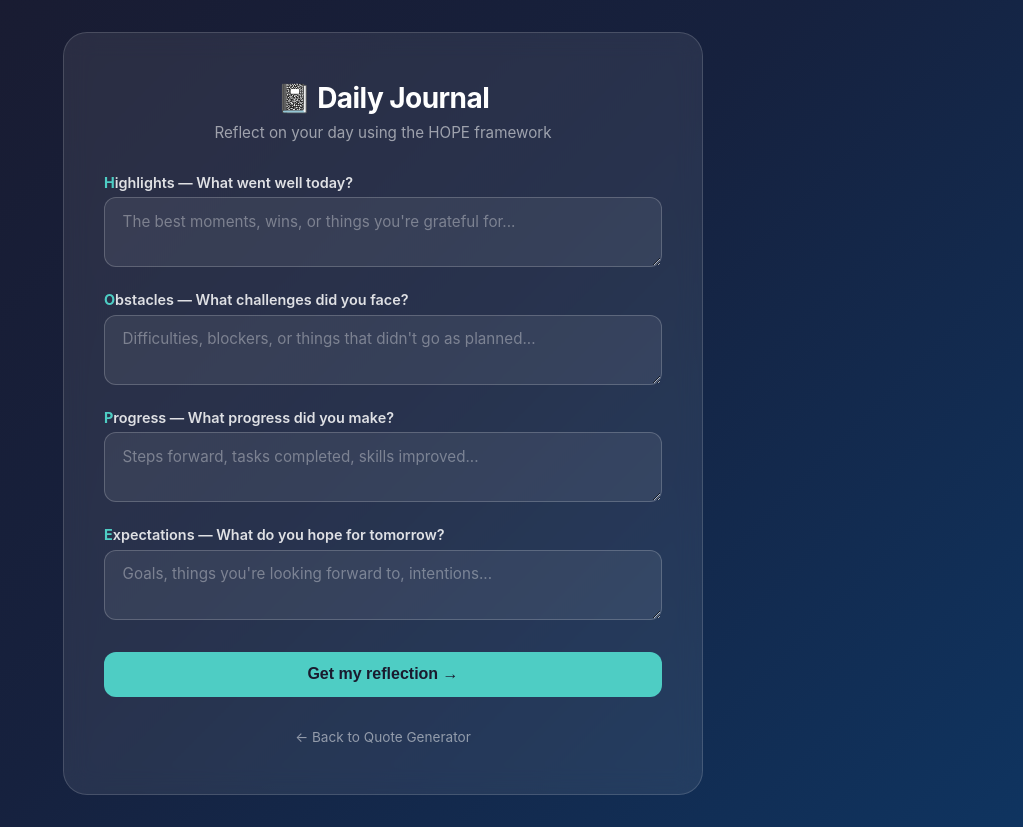
After one commit to manaswinils/agent-sandbox, a Flask app: page /journal in a window 1280 px wide. The commit adds this page. Shown: the whole page, without its empty margins (257-1280 px from the left). Run offline with Flask 3, Linux system fonts and the light colour scheme.

Commit message:
Agent: Add a daily journaling feature using the HOPE framework (Hig
Let me try again with explicit content:

```diff
--- a/app.py
+++ b/app.py
@@ -15,6 +15,7 @@ client = Anthropic()
 
 @app.route("/", methods=["GET", "POST"])
 def index():
+    """Render main quote generator page and handle form submission."""
     quote = None
     work = None
     error = None
@@ -42,18 +43,74 @@ def index():
     return render_template("index.html", quote=quote, work=work, error=error)
 
 
+@app.route("/journal", methods=["GET", "POST"])
+def journal():
+    """Render HOPE framework journal page and generate Claude reflection."""
+    reflection = None
+    error = None
+    highlights = ""
+    obstacles = ""
+    progress = ""
+    expectations = ""
+
+    if request.method == "POST":
+        highlights = request.form.get("highlights", "").strip()
+        obstacles = request.form.get("obstacles", "").strip()
+        progress = request.form.get("progress", "").strip()
+        expectations = request.form.get("expectations", "").strip()
+
+        # Only call API if at least one field is filled
+        if highlights or obstacles or progress or expectations:
+            try:
+                response = client.messages.create(
+                    model="claude-haiku-4-5-20251001",
+                    max_tokens=1024,
+                    messages=[{
+                        "role": "user",
+                        "content": (
+                            "You are a thoughtful daily journal coach. The user filled out "
+                            "their HOPE framework journal for today. Provide a warm, insightful "
+                            "3-5 sentence reflection that synthesizes their day, acknowledges "
+                            "their challenges, celebrates their wins, and offers encouragement "
+                            "for tomorrow.\n\n"
+                            f"Highlights: {highlights}\n"
+                            f"Obstacles: {obstacles}\n"
+                            f"Progress: {progress}\n"
+                            f"Expectations: {expectations}\n\n"
+                            "Reply with just the reflection, nothing else."
+                        ),
+                    }],
+                )
+                reflection = response.content[0].text.strip()
+            except Exception as e:
+                error = f"Could not generate reflection: {e}"
+
+    return render_template(
+        "journal.html",
+        reflection=reflection,
+        error=error,
+        highlights=highlights,
+        obstacles=obstacles,
+        progress=progress,
+        expectations=expectations,
+    )
+
+
 @app.route("/health", methods=["GET"])
 def health():
+    """Health check endpoint."""
     return jsonify(status="ok")
 
 
 @app.route("/ping", methods=["GET"])
 def ping():
+    """Liveness probe endpoint."""
     return jsonify(pong=True)
 
 
 @app.route("/version", methods=["GET"])
 def version():
+    """Return build/version info."""
     return jsonify(python_version=platform.python_version(), date=date.today().isoformat())
 
 
--- /dev/null
+++ b/templates/journal.html
@@ -0,0 +1,184 @@
+<!DOCTYPE html>
+<html lang="en">
+<head>
+  <meta charset="UTF-8" />
+  <meta name="viewport" content="width=device-width, initial-scale=1.0" />
+  <title>Daily Journal — HOPE Framework</title>
+  <style>
+    * { box-sizing: border-box; margin: 0; padding: 0; }
+
+    body {
+      font-family: -apple-system, BlinkMacSystemFont, "Segoe UI", sans-serif;
+      min-height: 100vh;
+      display: flex;
+      align-items: center;
+      justify-content: center;
+      background: linear-gradient(135deg, #1a1a2e 0%, #16213e 50%, #0f3460 100%);
+      color: #fff;
+      padding: 2rem;
+    }
+
+    .card {
+      background: rgba(255, 255, 255, 0.08);
+      backdrop-filter: blur(12px);
+      border: 1px solid rgba(255, 255, 255, 0.15);
+      border-radius: 1.5rem;
+      padding: 3rem 2.5rem;
+      max-width: 640px;
+      width: 100%;
+      text-align: center;
+    }
+
+    h1 {
+      font-size: 1.75rem;
+      font-weight: 700;
+      margin-bottom: 0.5rem;
+      letter-spacing: -0.02em;
+    }
+
+    .subtitle {
+      color: rgba(255,255,255,0.55);
+      font-size: 0.95rem;
+      margin-bottom: 2rem;
+    }
+
+    form { display: flex; flex-direction: column; gap: 1.25rem; }
+
+    .field-group {
+      text-align: left;
+    }
+
+    label {
+      display: block;
+      font-size: 0.9rem;
+      font-weight: 600;
+      margin-bottom: 0.4rem;
+      color: rgba(255,255,255,0.85);
+    }
+
+    label .letter {
+      color: #4ecdc4;
+      font-weight: 700;
+    }
+
+    textarea {
+      width: 100%;
+      padding: 0.85rem 1.1rem;
+      border-radius: 0.75rem;
+      border: 1px solid rgba(255,255,255,0.2);
+      background: rgba(255,255,255,0.07);
+      color: #fff;
+      font-size: 0.95rem;
+      font-family: inherit;
+      outline: none;
+      transition: border-color 0.2s;
+      resize: vertical;
+      min-height: 70px;
+    }
+
+    textarea::placeholder { color: rgba(255,255,255,0.35); }
+    textarea:focus { border-color: rgba(78, 205, 196, 0.6); }
+
+    button {
+      padding: 0.85rem;
+      border-radius: 0.75rem;
+      border: none;
+      background: #4ecdc4;
+      color: #1a1a2e;
+      font-size: 1rem;
+      font-weight: 600;
+      cursor: pointer;
+      transition: opacity 0.2s;
+      margin-top: 0.5rem;
+    }
+    button:hover { opacity: 0.88; }
+
+    .reflection-box {
+      margin-top: 2rem;
+      padding: 1.5rem;
+      border-radius: 1rem;
+      background: rgba(78, 205, 196, 0.15);
+      border: 1px solid rgba(78, 205, 196, 0.35);
+      font-size: 1.05rem;
+      line-height: 1.65;
+      text-align: left;
+    }
+
+    .reflection-label {
+      font-size: 0.8rem;
+      color: rgba(255,255,255,0.45);
+      margin-top: 1rem;
+      text-align: center;
+    }
+
+    .error {
+      margin-top: 1.5rem;
+      color: #ff6b6b;
+      font-size: 0.9rem;
+    }
+
+    .nav-link {
+      display: inline-block;
+      margin-top: 2rem;
+      color: rgba(255,255,255,0.5);
+      font-size: 0.85rem;
+      text-decoration: none;
+      transition: color 0.2s;
+    }
+    .nav-link:hover { color: rgba(255,255,255,0.8); }
+  </style>
+</head>
+<body>
+  <div class="card">
+    <h1>📓 Daily Journal</h1>
+    <p class="subtitle">Reflect on your day using the HOPE framework</p>
+
+    <form method="POST">
+      <div class="field-group">
+        <label><span class="letter">H</span>ighlights — What went well today?</label>
+        <textarea
+          name="highlights"
+          placeholder="The best moments, wins, or things you're grateful for..."
+        >{{ highlights or '' }}</textarea>
+      </div>
+
+      <div class="field-group">
+        <label><span class="letter">O</span>bstacles — What challenges did you face?</label>
+        <textarea
+          name="obstacles"
+          placeholder="Difficulties, blockers, or things that didn't go as planned..."
+        >{{ obstacles or '' }}</textarea>
+      </div>
+
+      <div class="field-group">
+        <label><span class="letter">P</span>rogress — What progress did you make?</label>
+        <textarea
+          name="progress"
+          placeholder="Steps forward, tasks completed, skills improved..."
+        >{{ progress or '' }}</textarea>
+      </div>
+
+      <div class="field-group">
+        <label><span class="letter">E</span>xpectations — What do you hope for tomorrow?</label>
+        <textarea
+          name="expectations"
+          placeholder="Goals, things you're looking forward to, intentions..."
+        >{{ expectations or '' }}</textarea>
+      </div>
+
+      <button type="submit">Get my reflection →</button>
+    </form>
+
+    {% if reflection %}
+      <div class="reflection-box">{{ reflection }}</div>
+      <p class="reflection-label">Your daily reflection</p>
+    {% endif %}
+
+    {% if error %}
+      <p class="error">{{ error }}</p>
+    {% endif %}
+
+    <a href="/" class="nav-link">← Back to Quote Generator</a>
+  </div>
+</body>
+</html>
```
Also changed, not shown: plan.md (+113 -13 lines), templates/index.html (+12 -0 lines).
